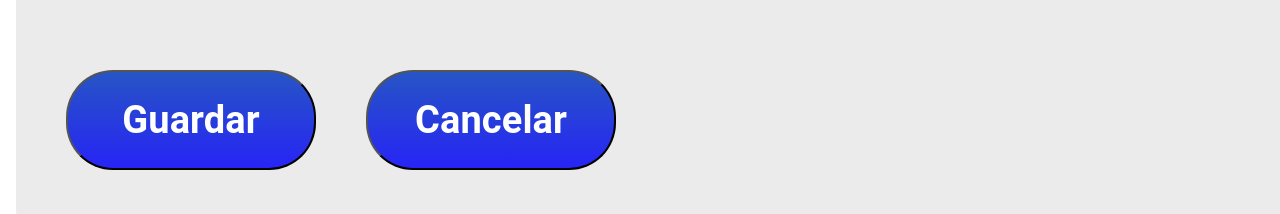
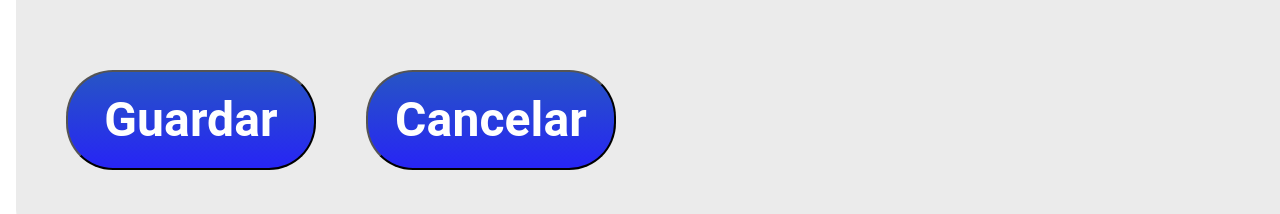
Before and after one commit to marcosernestol/LoginHM, an Angular app: page / in a window 1280 px wide. Shown: the part 675-889 px from the top of the page. Built offline with nearby package versions, Linux system fonts and the light colour scheme.

Commit message:
Actualizacion 1:30

```diff
--- a/src/app/app.css
+++ b/src/app/app.css
@@ -104,19 +104,23 @@
  }
 
  .BotN {
+
   width: 250.00px;
   height: 100.00px;
   background: linear-gradient(0deg, rgba(23, 7, 246, 0.2) 0%, rgba(21, 248, 4, 0.2) 100%), #2B2CF5;
   border-radius: 47px;
   justify-content: center;
   flex-direction: column;
-  font-size: 38px;
-  font-family: Roboto;
+  word-wrap: break-word;
+
+  /* Estilo_Titulo_Morado */
+  font-family: var(--Static-Label-Large-Font, Roboto);
+  font-size: 48px;
+  font-style: normal;
   font-weight: 600;
   color: #ffffff;
-  line-height: 20px;
-  letter-spacing: 0.10px;
-  word-wrap: break-word;
+  line-height: var(--Static-Label-Large-Line-Height, 20px); /* 41.667% */
+  letter-spacing: var(--Static-Label-Large-Tracking, 0.1px);
  }
 
   /* ------  el # "Gatito" hace referencia al Identificador ( id )  -------------------   */
```
